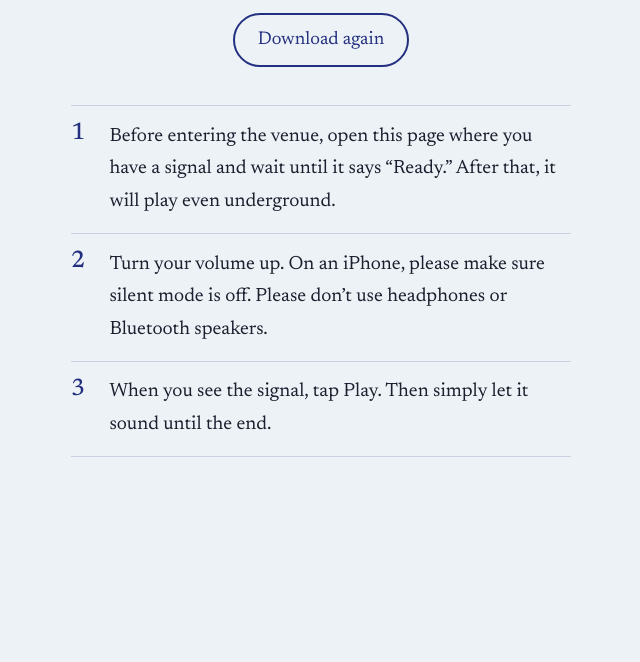
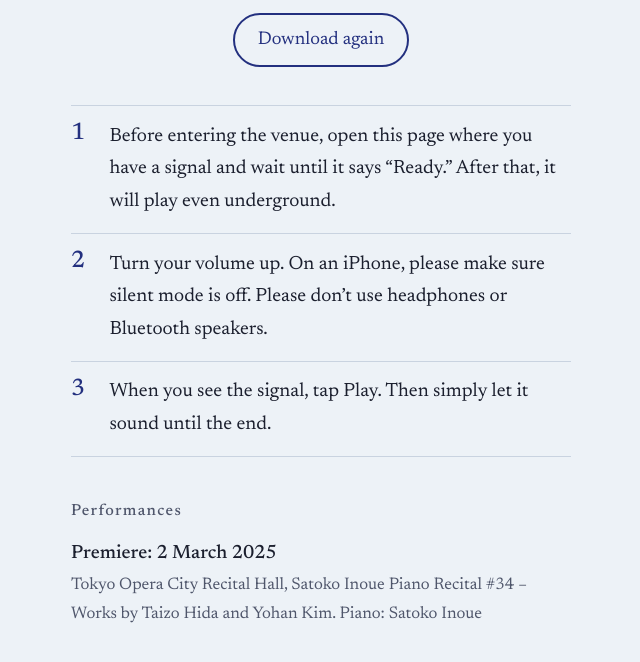
Before and after one commit to nosusdecipiosound/3_Pianistic_Models, a plain HTML site: page index.html in a window 1280 px wide. Shown: the part 701-1363 px from the top of the page, without its empty margins (319-959 px from the left). Before the commit the page ends 1206 px from the top, so only its background shows below. Drawn offline with Linux system fonts and the light colour scheme; no server answers.

Commit message:
Add files via upload

```diff
--- a/index.html
+++ b/index.html
@@ -64,6 +64,11 @@ ol{margin:2.4rem 0 0;padding:0;list-style:none;counter-reset:s}
 ol li{counter-increment:s;position:relative;padding:.9rem 0 .9rem 2.4rem;border-top:1px solid var(--line)}
 ol li:last-child{border-bottom:1px solid var(--line)}
 ol li::before{content:counter(s);position:absolute;left:0;top:.8rem;font-size:1.5rem;line-height:1.2;color:var(--ink);font-weight:500}
+.perf{margin-top:2.6rem}
+.perf h2{font-size:1rem;font-weight:500;letter-spacing:.08em;color:var(--muted);margin:0 0 .8rem}
+.perf dl{margin:0}
+.perf dt{font-weight:500}
+.perf dd{margin:0 0 1rem;color:var(--muted);font-size:1.05rem}
 @media (prefers-reduced-motion:reduce){*{transition:none!important}}
 </style>
 </head>
@@ -96,6 +101,14 @@ ol li::before{content:counter(s);position:absolute;left:0;top:.8rem;font-size:1.
     <li data-t="s2"></li>
     <li data-t="s3"></li>
   </ol>
+
+  <section class="perf" aria-labelledby="perfh">
+    <h2 id="perfh" data-t="perfh"></h2>
+    <dl>
+      <dt data-t="p1h"></dt>
+      <dd data-t="p1"></dd>
+    </dl>
+  </section>
 </main>
 <script>
 /* ================= settings — edit here ================= */
@@ -115,6 +128,7 @@ const T={
   s1:"会場に入る前に（電波のある場所で）このページを開き、「準備ができました。」と表示されるまでお待ちください。表示されたら、地下でも再生できます。",
   s2:"音量を上げてください。iPhoneの場合は、消音モードをオフにしてください。ヘッドホンやBluetoothスピーカーは使わないでください。",
   s3:"合図があったら、再生ボタンを押してください。あとは最後まで、そのまま鳴らしておいてください。",
+  perfh:"上演記録",p1h:"初演：2025年3月2日",p1:"東京オペラシティ リサイタルホール「井上郷子ピアノリサイタル #34 ― 飛田泰三／キム・ヨハン作品集」　ピアノ：井上郷子",
   noaudio:"このブラウザでは再生できません。SafariかChromeでお試しください。"},
  en:{play:"Play",playing:"Playing",
   loading:"Downloading the sound…",progress:p=>`Downloading the sound… ${p}%`,
@@ -124,6 +138,7 @@ const T={
   s1:"Before entering the venue, open this page where you have a signal and wait until it says “Ready.” After that, it will play even underground.",
   s2:"Turn your volume up. On an iPhone, please make sure silent mode is off. Please don’t use headphones or Bluetooth speakers.",
   s3:"When you see the signal, tap Play. Then simply let it sound until the end.",
+  perfh:"Performances",p1h:"Premiere: 2 March 2025",p1:"Tokyo Opera City Recital Hall, Satoko Inoue Piano Recital #34 – Works by Taizo Hida and Yohan Kim. Piano: Satoko Inoue",
   noaudio:"This browser can’t play the piece. Please try Safari or Chrome."}
 };
 const $=id=>document.getElementById(id);
```
